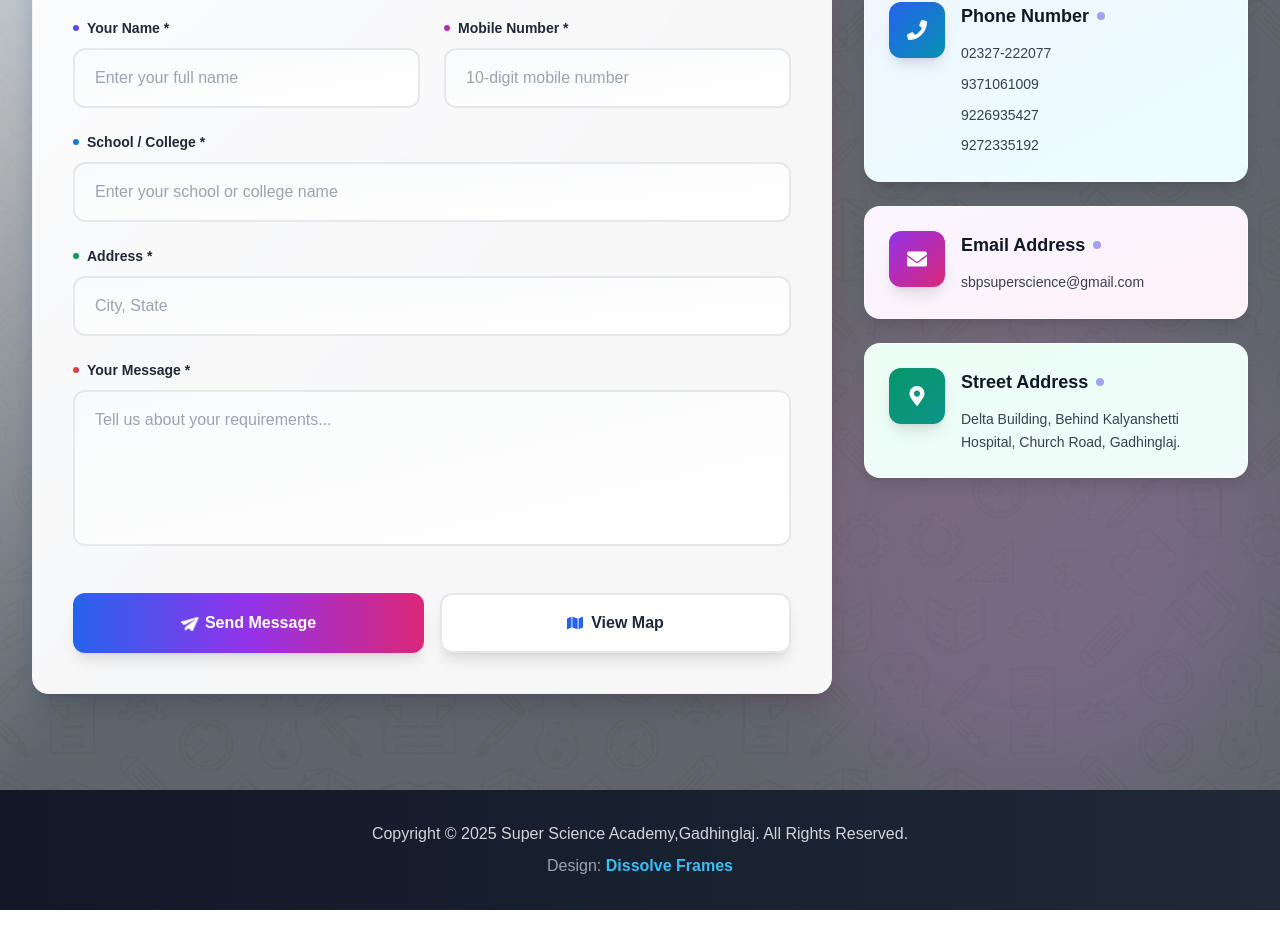
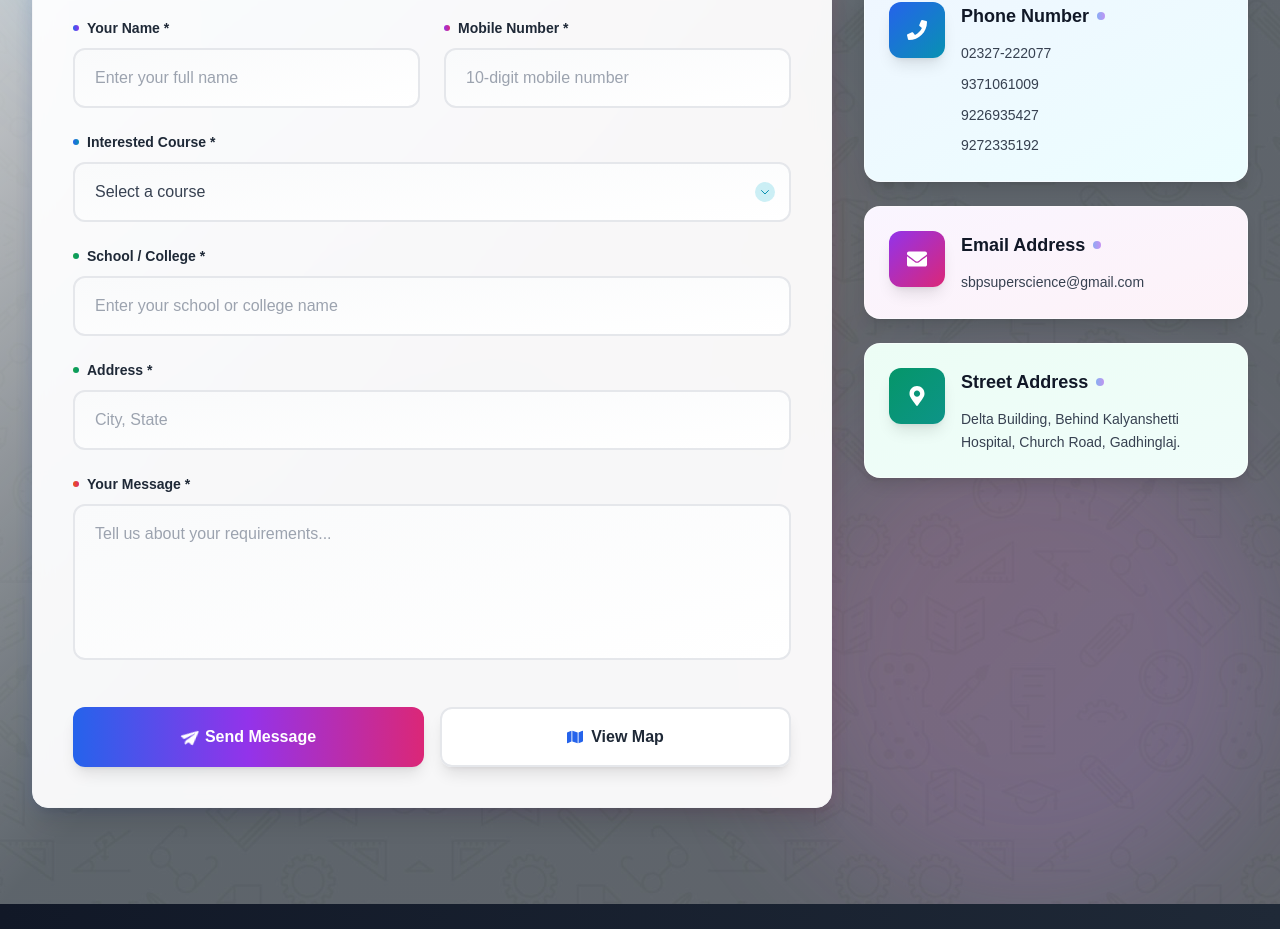
Before and after one commit to rohitmore2001/super-science, a Next.js app: page / in a window 1280 px wide. Shown: the part 7754-8683 px from the top of the page. Built offline with nearby package versions, Linux system fonts and the light colour scheme.

Commit message:
SEO optimizationj

```diff
--- a/index.html
+++ b/index.html
@@ -107,7 +107,7 @@ https://templatemo.com/tm-569-edu-meeting
                 <div class="caption">
               <h6>Hello Students</h6>
               <h2>Welcome to S. B. Patil Sir's <br> Super Science Academy Gadhinglaj</h2>
-              <p>Super Science Academy, Gadhinglaj, is dedicated to providing top-quality education to students from 8th to 12th grade. <a rel="nofollow" href="https://templatemo.com/page/1" target="_blank"></a>We specialize in preparing students for competitive exams like JEE (Mains & Advanced), NEET, MHT-CET, KCET and other national and state-level exams. <a rel="nofollow" href="https://www.pexels.com/@pressmaster" target="_blank"></a>.</p>
+              <p>Super Science Academy, Gadhinglaj, is dedicated to providing top-quality education to students from 8th to 12th grade. <a rel="nofollow" href="https://templatemo.com/page/1" target="_blank"></a>We specialize in preparing students for competitive exams like IIT-JEE (Mains & Advanced), NEET, MHT-CET, State board, KCET and other national and state-level exams. <a rel="nofollow" href="https://www.pexels.com/@pressmaster" target="_blank"></a>.</p>
               <!-- <div class="main-button-red"> -->
                   <!-- <div class="scroll-to-section"><a href="#contact">Join Us Now!</a></div> -->
               </div>
@@ -152,7 +152,7 @@ https://templatemo.com/tm-569-edu-meeting
               </div>
               <div class="down-content">
                 <h4>Comprehensive Study Materials</h4>
-                <p>Thorough and updated study materials for JEE, NEET, MHT-CET  and other exams.</p>
+                <p>Thorough and updated study materials for IIT-JEE, NEET, MHT-CET, State Board and other exams.</p>
               </div>
             </div>
 
--- a/src/app/layout.tsx
+++ b/src/app/layout.tsx
@@ -13,7 +13,7 @@ export const metadata: Metadata = {
   robots: "index, follow",
   openGraph: {
     title: "Super Science Academy Gadhinglaj",
-    description: "Premier coaching institute for JEE, NEET, and competitive exams",
+    description: "Premier coaching institute for IIT-JEE, NEET, MHT-CET, State Board and competitive exams",
     type: "website",
     locale: "en_IN",
     siteName: "Super Science Academy",
@@ -21,7 +21,7 @@ export const metadata: Metadata = {
   twitter: {
     card: "summary_large_image",
     title: "Super Science Academy Gadhinglaj",
-    description: "Premier coaching institute for JEE, NEET, and competitive exams",
+    description: "Premier coaching institute for IIT-JEE, NEET, MHT-CET, State Board and competitive exams",
   },
   icons: {
     icon: "/assets/images/imgs/img1.png",
--- a/src/components/home/ContactSection.tsx
+++ b/src/components/home/ContactSection.tsx
@@ -11,15 +11,26 @@ const ContactSection = () => {
     threshold: 0.1,
   });
 
+  const courses = [
+    'IIT Medical foundation course for 8th, 9th, and 10th grade students',
+    'Science Stream Coaching for 11th and 12th Grade',
+    'JEE Mains and Advanced Preparation',
+    'NEET Coaching',
+    'MHT-CET Preparation',
+    'MHT-CET Crash Course',
+    'Others'
+  ];
+
   const [formData, setFormData] = useState({
     name: '',
     mobile: '',
     school: '',
     address: '',
     message: '',
+    course: '',
   });
 
-  const handleChange = (e: React.ChangeEvent<HTMLInputElement | HTMLTextAreaElement>) => {
+  const handleChange = (e: React.ChangeEvent<HTMLInputElement | HTMLTextAreaElement | HTMLSelectElement>) => {
     setFormData({ ...formData, [e.target.name]: e.target.value });
   };
 
@@ -32,6 +43,7 @@ const ContactSection = () => {
 
 *Name:* ${formData.name}
 *Mobile:* ${formData.mobile}
+*Course Interested In:* ${formData.course || 'Not specified'}
 *School/College:* ${formData.school}
 *Address:* ${formData.address}
 
@@ -55,6 +67,7 @@ ${formData.message}
       school: '',
       address: '',
       message: '',
+      course: '',
     });
 
     // Show success message
@@ -199,13 +212,50 @@ ${formData.message}
                     </motion.div>
                   </div>
 
+                  {/* Course Selection */}
                   <motion.div
                     initial={{ opacity: 0, y: 20 }}
                     animate={inView ? { opacity: 1, y: 0 } : {}}
                     transition={{ delay: 0.5 }}
+                    className="space-y-1.5"
                   >
                     <label className="block text-sm font-bold text-gray-800 mb-2.5 flex items-center gap-2">
                       <span className="w-1.5 h-1.5 rounded-full bg-gradient-to-r from-blue-600 to-cyan-600"></span>
+                      Interested Course *
+                    </label>
+                    <div className="relative group">
+                      <select
+                        name="course"
+                        value={formData.course}
+                        onChange={handleChange}
+                        className="w-full px-5 py-4 pr-12 text-gray-700 bg-gradient-to-br from-gray-50 to-white rounded-xl border-2 border-gray-200 focus:border-cyan-500 focus:ring-2 focus:ring-cyan-100 focus:outline-none transition-all appearance-none cursor-pointer hover:border-gray-300 hover:shadow-sm"
+                        required
+                      >
+                        <option value="">Select a course</option>
+                        {courses.map((course, index) => (
+                          <option key={index} value={course}>
+                            {course}
+                          </option>
+                        ))}
+                      </select>
+                      <div className="absolute inset-y-0 right-0 flex items-center pr-4 pointer-events-none">
+                        <div className="w-5 h-5 flex items-center justify-center rounded-full bg-cyan-500/20 group-hover:bg-cyan-500/30 transition-colors duration-200">
+                          <svg className="w-3 h-3 text-cyan-600" fill="none" stroke="currentColor" viewBox="0 0 24 24" xmlns="http://www.w3.org/2000/svg">
+                            <path strokeLinecap="round" strokeLinejoin="round" strokeWidth={2} d="M19 9l-7 7-7-7" />
+                          </svg>
+                        </div>
+                      </div>
+                    </div>
+                  </motion.div>
+
+                  {/* School/College Field */}
+                  <motion.div
+                    initial={{ opacity: 0, y: 20 }}
+                    animate={inView ? { opacity: 1, y: 0 } : {}}
+                    transition={{ delay: 0.55 }}
+                  >
+                    <label className="block text-sm font-bold text-gray-800 mb-2.5 flex items-center gap-2">
+                      <span className="w-1.5 h-1.5 rounded-full bg-gradient-to-r from-green-600 to-emerald-600"></span>
                       School / College *
                     </label>
                     <input
@@ -215,7 +265,7 @@ ${formData.message}
                       onChange={handleChange}
                       placeholder="Enter your school or college name"
                       required
-                      className="w-full px-5 py-4 rounded-xl border-2 border-gray-200 focus:border-cyan-500 focus:ring-2 focus:ring-cyan-100 focus:outline-none transition-all bg-gradient-to-br from-gray-50 to-white hover:border-gray-300 hover:shadow-sm"
+                      className="w-full px-5 py-4 rounded-xl border-2 border-gray-200 focus:border-emerald-500 focus:ring-2 focus:ring-emerald-100 focus:outline-none transition-all bg-gradient-to-br from-gray-50 to-white hover:border-gray-300 hover:shadow-sm"
                     />
                   </motion.div>
 
```
Also changed, not shown: src/app/manifest.json.
